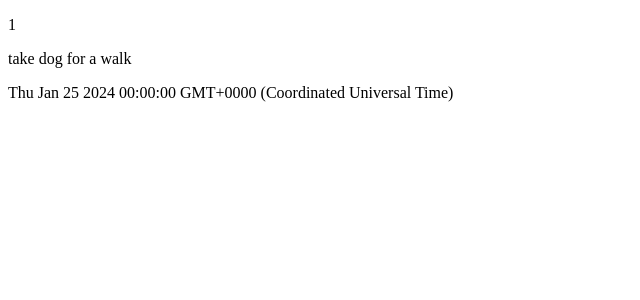
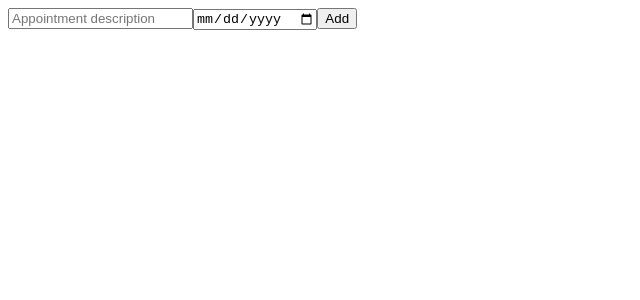
Before and after one commit to rupindersingh91/ng-appointment-app, an Angular app: page / in a window 1280 px wide. Shown: the top 300 px of the page, without its empty margins (0-640 px from the left). Built offline with nearby package versions, Linux system fonts and the light colour scheme.

Commit message:
two way data binding

```diff
--- a/src/app/app.module.ts
+++ b/src/app/app.module.ts
@@ -1,6 +1,6 @@
 import { NgModule } from '@angular/core';
 import { BrowserModule } from '@angular/platform-browser';
-
+import { FormsModule } from '@angular/forms';
 import { AppComponent } from './app.component';
 import { AppointmentListComponent } from './appointment-list/appointment-list.component';
 
@@ -10,7 +10,8 @@
     AppointmentListComponent
   ],
   imports: [
-    BrowserModule
+    BrowserModule,
+    FormsModule
   ],
   providers: [],
   bootstrap: [AppComponent]
--- a/src/app/appointment-list/appointment-list.component.html
+++ b/src/app/appointment-list/appointment-list.component.html
@@ -1,3 +1,5 @@
-<p>{{ appointment.id }}</p>
-<p>{{ appointment.title }}</p>
-<p>{{ appointment.date }}</p>
+<div>
+    <input [(ngModel)]="newAppointmentTitle" placeholder="Appointment description">
+    <input [(ngModel)]="newAppointmentDate" type="date" placeholder="Appointment date">
+    <button> Add </button>
+</div>
--- a/src/app/appointment-list/appointment-list.component.ts
+++ b/src/app/appointment-list/appointment-list.component.ts
@@ -8,10 +8,9 @@
 })
 export class AppointmentListComponent {
 
-  appointment: Appointment = {
-    id: 1,
-    title: 'take dog for a walk',
-    date: new Date('2024-01-25')
-  };
+  newAppointmentTitle : string = "";
+  newAppointmentDate : Date = new Date();
+
+  appointment: Appointment[] = []
 
 }
```
